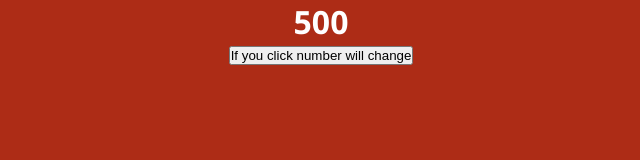
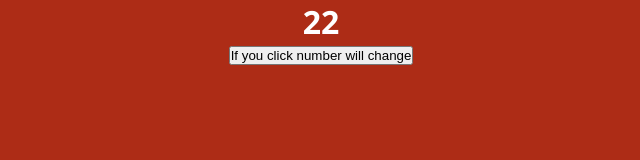
Before and after one commit to moonAimer/react_proj-jsx-random-number-via-buttonClick, a React (Create React App) app: page / in a window 1280 px wide. Shown: the top 160 px of the page, without its empty margins (319-959 px from the left). Built offline with nearby package versions, Linux system fonts and the light colour scheme.

Commit message:
add fuction random in initial number

```diff
--- a/src/components/ChangingNumber.js
+++ b/src/components/ChangingNumber.js
@@ -1,10 +1,12 @@
 import { useState } from "react";
 
 function ChangingNumber() {
-  const [initialNumber, setInitialNumber] = useState(500);
+  const abc = Math.floor(Math.random() * 100);
+  const [initialNumber, setInitialNumber] = useState(abc);
 
   const myFna = () => {
-    setInitialNumber(Math.random());
+    const abcForChanging = Math.floor(Math.random() * 100);
+    setInitialNumber(abcForChanging);
   };
 
   return (
```
